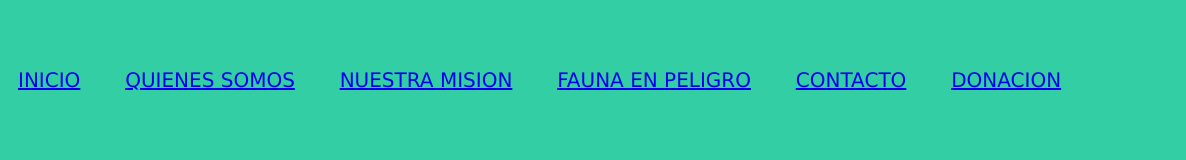
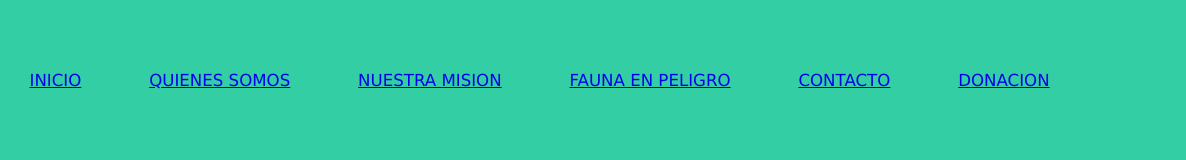
Before and after one commit to Arturo-Blanco/flexBox-anidamiento, a website: page index.html in a window 1280 px wide. Shown: the top 160 px of the page, 94-1280 px from the left. Drawn offline with Linux system fonts and the light colour scheme.

Commit message:
se modifica escalas

```diff
--- a/estilos.css
+++ b/estilos.css
@@ -33,7 +33,7 @@ div {
   justify-content: space-around;
   width: 85vw;
   text-transform: uppercase;
-  font-size: 2.5vh;
+  font-size: 1.3vw;
   font-family: "Lucida Sans", "Lucida Sans Regular", "Lucida Grande",
     "Lucida Sans Unicode", Geneva, Verdana, sans-serif;
 }
@@ -42,6 +42,7 @@ div {
   background-image: url(https://cloudfront-us-east-1.images.arcpublishing.com/artear/OT7DBNPSXLFPAPAQHWLSWQTTRE.jpg);
   background-size: 100vw;
   background-repeat: no-repeat;
+  background-position: inherit;
   height: 60vh;
   width: 99vw;
 }
```
